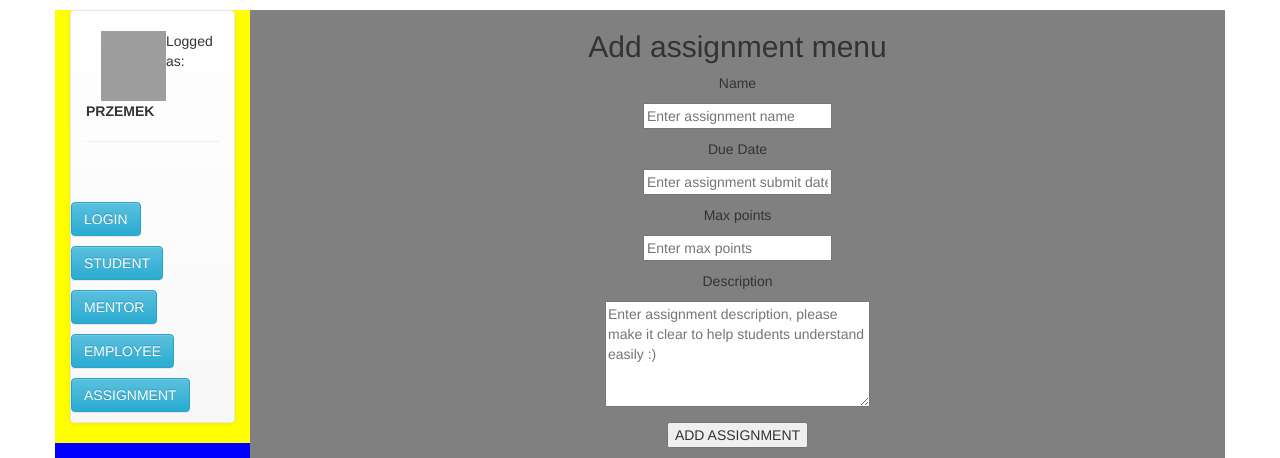
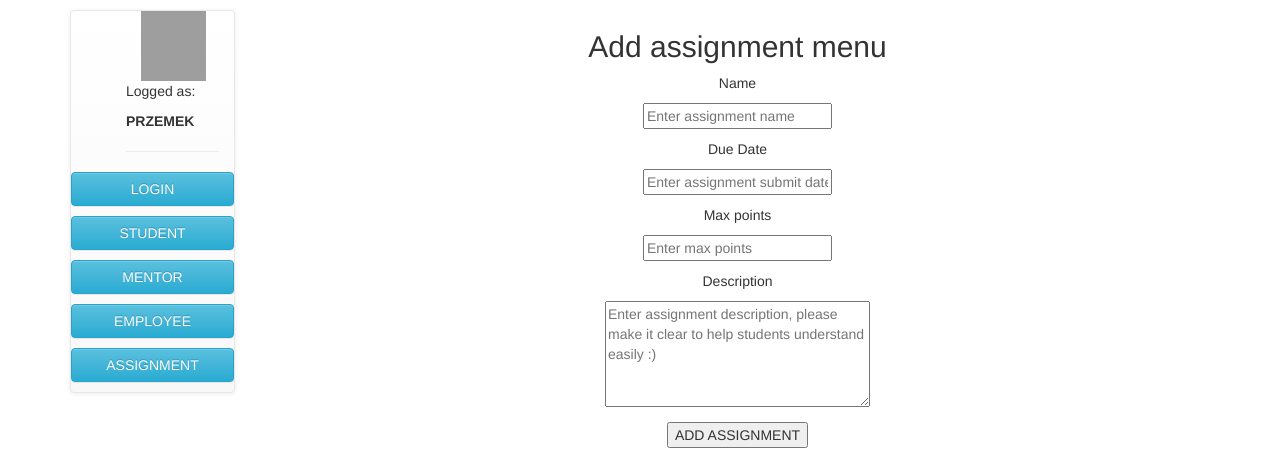
Before and after one commit to ztokarski/python-ccms-project, a Flask app: page /assignment_add in a window 1280 px wide. Shown: the part 360-818 px from the top of the page. Run offline with Flask 2, Linux system fonts and the light colour scheme; some libraries are stand-ins or nearby versions; grey boxes are pictures that could not be loaded.

Commit message:
Fix buttons lenght

```diff
--- a/templates/layout.html
+++ b/templates/layout.html
@@ -32,44 +32,51 @@
 		    </div>
 		</div>
         <div class="sidebar">
-            <div class="container" style="background-color: blue" >
+            <div class="container" >
               <div class="row">
-                <div style="background-color: yellow" class="col-md-2 sidebar-brand">
+                <div class="col-md-2 sidebar-brand">
                     <nav class="navbar navbar-default navbar-fixed-side">
+{#                        <div class="col-md-12 profile">#}
+{#                            <button type="button" id="logout_button" onclick="location.href='index'">logout</button>#}
+{#                            <img id="profile_picture" src="http://www.ockrk.co/assets/nophoto.jpeg"/>#}
+{#                            <p id="profile_name">Logged as: <strong>PRZEMEK</strong> <hr></p>#}
+{#                        </div>#}
+
                         <div class="col-md-12 profile">
-                            <br/>
-                            <img style = "height: 70px; width: 80px; float: left; padding-left: 15px; padding-right: 0px; " src="http://blog.ramboll.com/fehmarnbelt/wp-content/themes/ramboll2/images/profile-img.jpg"/>
-                            <p id="profile_name"> Logged as: <strong>PRZEMEK</strong><hr></p>
-                            <br/><br/>
+                            <ul>
+                                <li style="list-style: none"><img style = "height: 70px; width: 80px; float: left; padding-left: 15px; padding-right: 0px; " src="http://blog.ramboll.com/fehmarnbelt/wp-content/themes/ramboll2/images/profile-img.jpg"/></>
+                                <li style="list-style: none"><p id="profile_name"> Logged as: </p><strong>PRZEMEK</strong><hr></li>
+                            </ul>
                         </div>
-                            <p><button type="button" class="btn btn-info" data-toggle="collapse" data-target="#login">LOGIN</button></p>
+
+                            <p><button type="button" class="btn btn btn-primary btn-block btn-info" data-toggle="collapse" data-target="#login">LOGIN</button></p>
                               <div id="login" class="collapse">
                                   <p><a href="index.html">correct login</a></p>
                                   <p><a href="login_error.html">incorrect login</a></p>
                               </div>
-                            <p><button type="button" class="btn btn-info" data-toggle="collapse" data-target="#student">STUDENT</button></p>
+                            <p><button type="button" class="btn btn btn-success btn-block btn-info" data-toggle="collapse" data-target="#student">STUDENT</button></p>
                               <div id="student" class="collapse">
                                   <p><a href="student_list">List</a></p>
                                   <p><a href="student_add">Add</a></p>
                               </div>
-                            <p><button type="button" class="btn btn-info" data-toggle="collapse" data-target="#mentor">MENTOR</button></p>
+                            <p><button type="button" class="btn btn btn-success btn-block btn-info" data-toggle="collapse" data-target="#mentor">MENTOR</button></p>
                               <div id="mentor" class="collapse">
                                   <p><a href="mentor_list">List</a></p>
                                   <p><a href="mentor_add">Add</a></p>
                               </div>
-                            <p><button type="button" class="btn btn-info" data-toggle="collapse" data-target="#employee">EMPLOYEE</button></p>
+                            <p><button type="button" class="btn btn-success btn-block btn-info" data-toggle="collapse" data-target="#employee">EMPLOYEE</button></p>
                               <div id="employee" class="collapse">
                                   <p><a href="employee_list">List</a></p>
                                   <p><a href="employee_add">Add</a></p>
                               </div>
-                            <p><button type="button" class="btn btn-info" data-toggle="collapse" data-target="#assignment">ASSIGNMENT</button></p>
+                            <p><button type="button" class="btn btn-success btn-block btn-info" data-toggle="collapse" data-target="#assignment">ASSIGNMENT</button></p>
                               <div id="assignment" class="collapse">
                                   <p><a href="assignment_list">List</a></p>
                                   <p><a href="assignment_add">Add</a></p>
                               </div>
                     </nav>
                 </div>
-                  <div style="background-color: grey" class="col-md-10 content">
+                  <div  class="col-md-10 content">
                       {% block content %}
                       {% endblock %}
                   </div>
```
